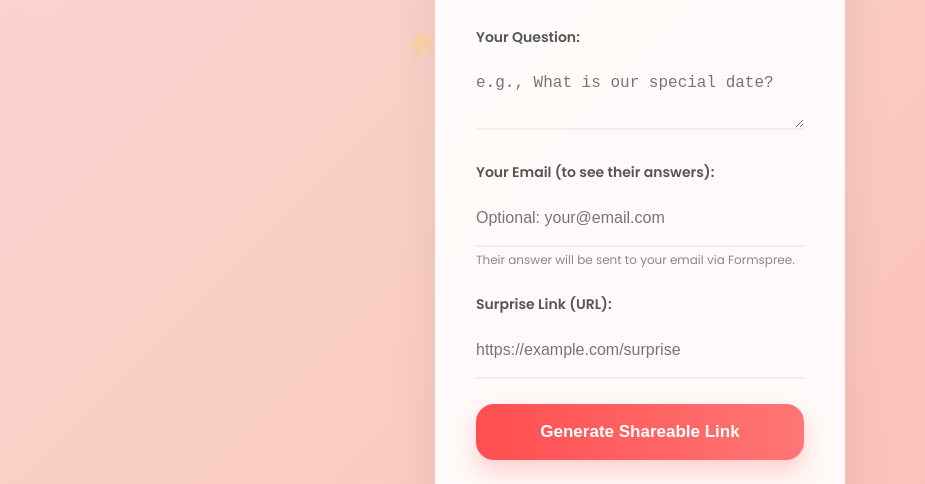
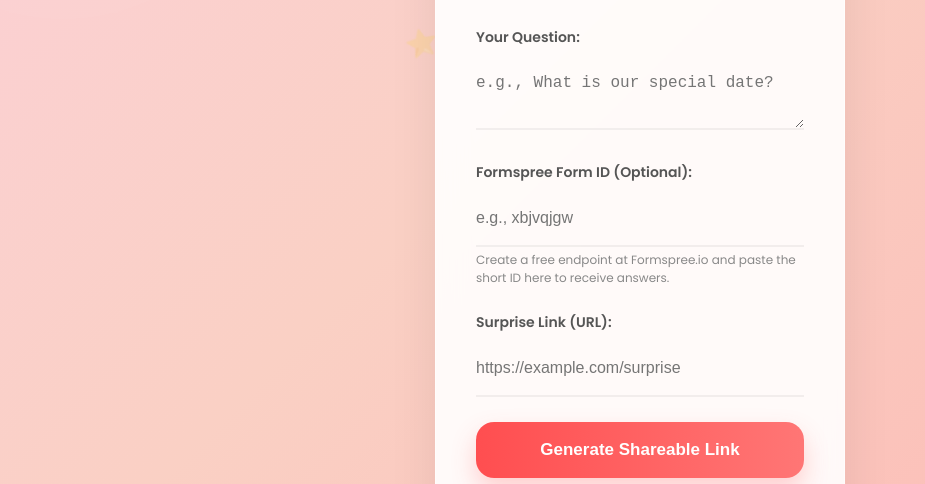
Before and after one commit to nfsprogramming/surprise-portfolio, a plain HTML site: page admin.html in a window 1280 px wide. Shown: the part 245-729 px from the top of the page, without its empty margins (0-925 px from the left). Drawn offline with Linux system fonts and the light colour scheme.

Commit message:
Fix Formspree email submission by asking for Form ID

```diff
--- a/admin.html
+++ b/admin.html
@@ -31,9 +31,10 @@
                 </div>
 
                 <div class="form-group">
-                    <label for="devEmailInput">Your Email (to see their answers):</label>
-                    <input type="email" id="devEmailInput" placeholder="Optional: your@email.com">
-                    <small>Their answer will be sent to your email via Formspree.</small>
+                    <label for="devEmailInput">Formspree Form ID (Optional):</label>
+                    <input type="text" id="devEmailInput" placeholder="e.g., xbjvqjgw">
+                    <small>Create a free endpoint at Formspree.io and paste the short ID here to receive
+                        answers.</small>
                 </div>
 
                 <div class="form-group">
```
Also changed, not shown: main.js (+4 -4 lines).
